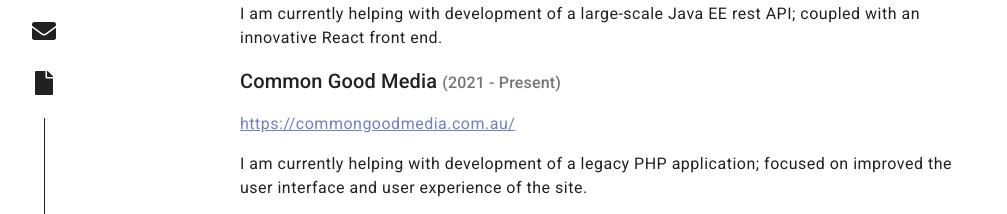
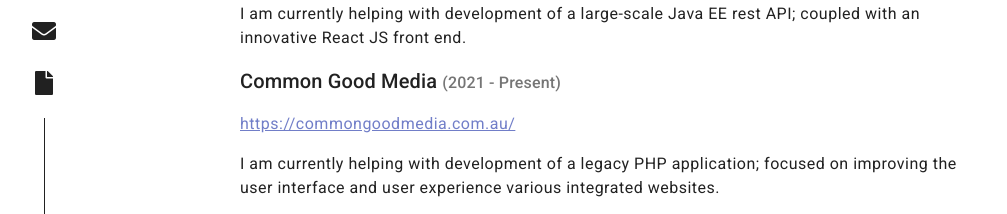
Before and after one commit to Reilley64/www.reilley.dev, a website built with Parcel: page src/index.html in a window 1280 px wide. Shown: the part 586-800 px from the top of the page, without its empty margins (32-1039 px from the left). Built offline with nearby package versions, Linux system fonts and the light colour scheme.

Commit message:
Fix grammer

```diff
--- a/src/index.html
+++ b/src/index.html
@@ -51,7 +51,7 @@
             <a href="https://capitalroad.com.au/">https://capitalroad.com.au/</a>
             <p>
               I am currently helping with development of a large-scale Java EE rest API; coupled with an innovative
-              React front end.
+              React JS front end.
             </p>
           </div>
           <div class="work-experience">
@@ -61,8 +61,8 @@
             </h6>
             <a href="https://commongoodmedia.com.au/">https://commongoodmedia.com.au/</a>
             <p>
-              I am currently helping with development of a legacy PHP application; focused on improved the user
-              interface and user experience of the site.
+              I am currently helping with development of a legacy PHP application; focused on improving the user
+              interface and user experience various integrated websites.
             </p>
           </div>
         </div>
```
